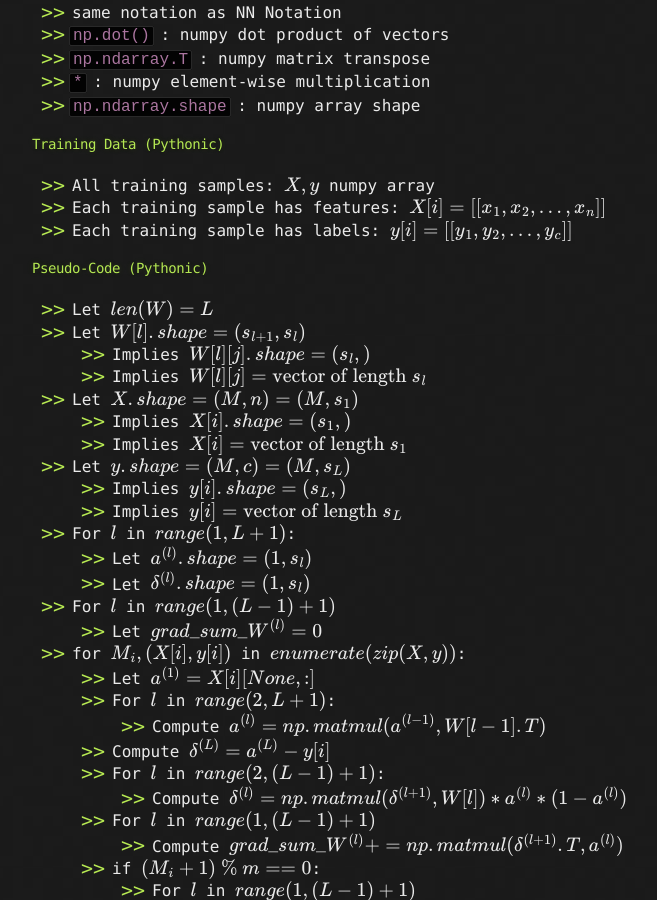
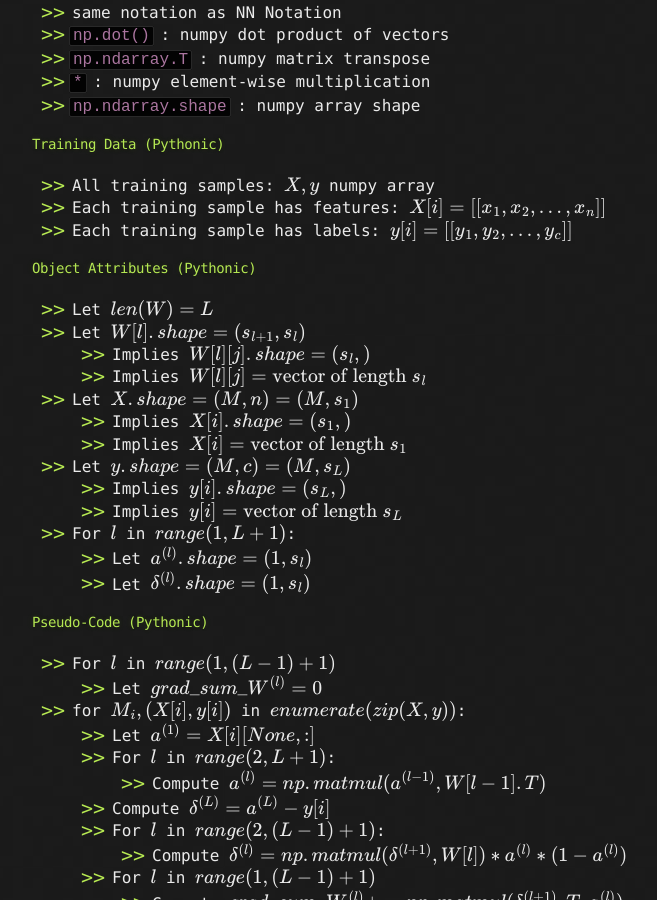
Before and after one commit to LivingProgram/ml-notes, a Jekyll site: the page built from index.md, in a window 1280 px wide and 900 px high, scrolled down 15093 px. Shown: the whole window, without its empty margins (308-965 px from the left). Built offline with Jekyll 4.4.1, drawn with Linux system fonts in a browser that asks for light colours; our own code applies the rules of GitHub Pages for plain Markdown files; formulas are drawn with MathJax 3; the repository's description, which GitHub fills in, is left out.

Commit message:
update notes

```diff
--- a/index.md
+++ b/index.md
@@ -464,7 +464,7 @@ $$
 - Each training sample has features: $$X[i]=[[x_1,x_2,\ldots,x_n]]$$
 - Each training sample has labels: $$y[i]=[[y_1,y_2,\ldots,y_c]]$$
 
-#### Pseudo-Code (Pythonic)
+#### Object Attributes (Pythonic)
 - Let $$len(W)=L$$
 - Let $$W[l].shape=(s_{l+1},s_l)$$
   - Implies $$W[l][j].shape=(s_l,)$$
@@ -478,6 +478,8 @@ $$
 - For $$l$$ in $$range(1,L+1)$$:
   - Let $$a^{(l)}.shape=(1,s_l)$$
   - Let $$\delta^{(l)}.shape=(1,s_l)$$
+
+#### Pseudo-Code (Pythonic)
 - For $$l$$ in $$range(1,(L-1)+1)$$
   - Let $$grad\_sum\_W^{(l)}=0$$
 - for $$M_i, (X[i],y[i])$$ in $$enumerate(zip(X,y))$$:
```
